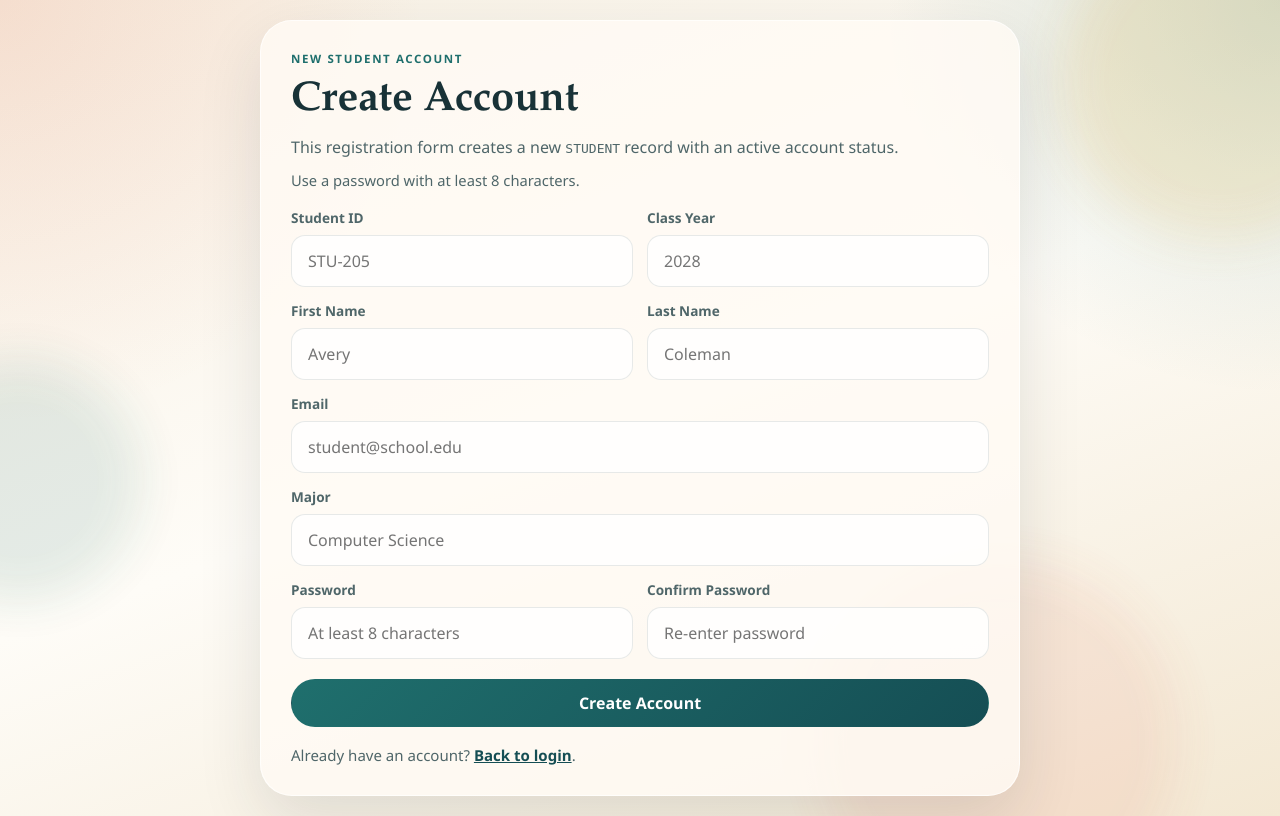
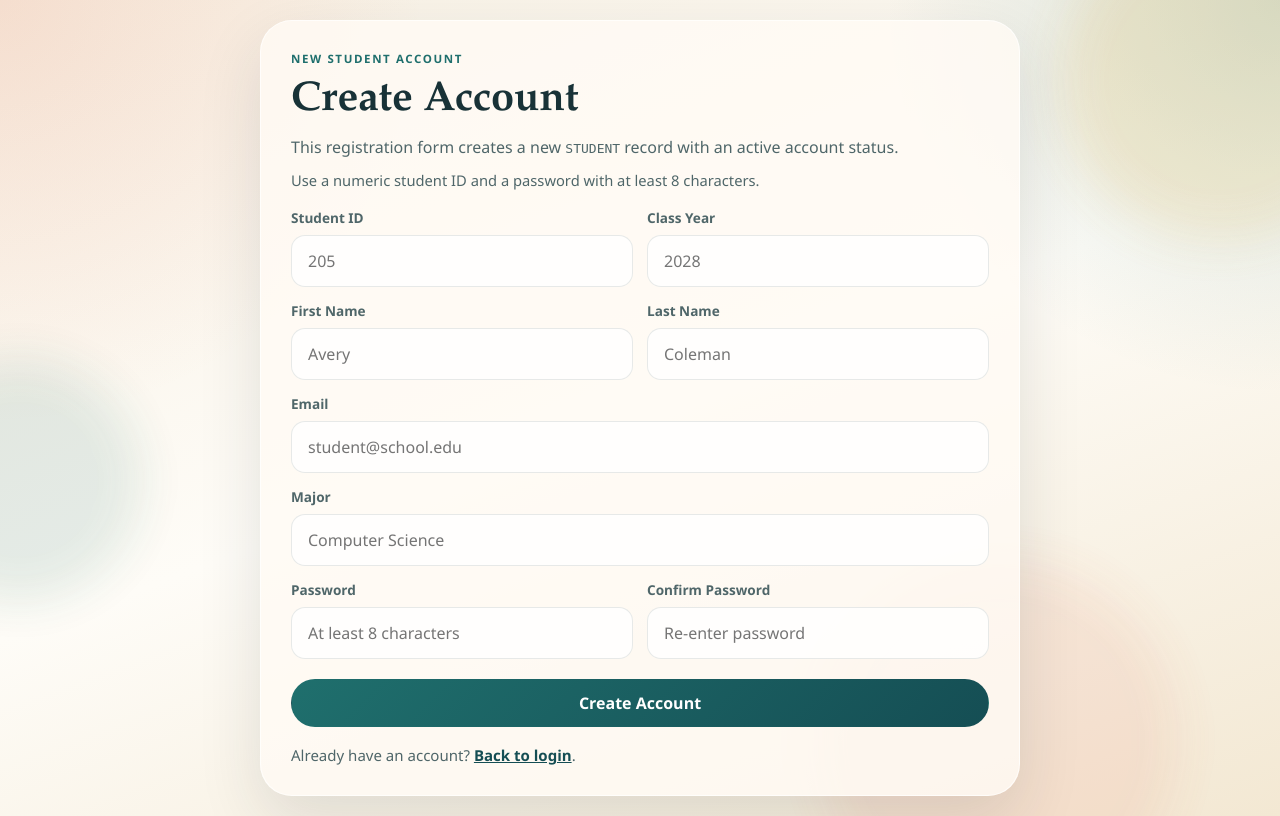
Before and after one commit to br0h4nf/CESOMS_formatted, a Flask app: page /signup in a window 1280 px wide. Run offline with Flask 3, Linux system fonts and the light colour scheme.

Commit message:
Quality of life stuff

```diff
--- a/backend/app.py
+++ b/backend/app.py
@@ -89,6 +89,18 @@ DB_CONFIG = load_db_config()
 
 def get_connection():
     return mysql.connector.connect(**DB_CONFIG)
+
+
+def normalize_student_id(raw_student_id):
+    candidate = (raw_student_id or "").strip()
+    if not candidate or not candidate.isdigit():
+        return None
+
+    normalized = str(int(candidate))
+    if normalized == "0":
+        return None
+
+    return normalized
 
 
 def ensure_auth_schema():
@@ -1098,8 +1110,19 @@ def login():
                         build_session_for_admin(admin)
                         return redirect(url_for("portal_home"))
                 else:
-                    student = fetch_student_by_id(cursor, form_values["account_id"])
-                    auth_user = fetch_auth_user(cursor, "student", form_values["account_id"])
+                    normalized_student_id = normalize_student_id(form_values["account_id"])
+                    if not normalized_student_id:
+                        error = "Student IDs must use numbers only."
+                        return render_template(
+                            "login.html",
+                            error=error,
+                            form_values=form_values,
+                            show_admin_setup=show_admin_setup,
+                        )
+
+                    form_values["account_id"] = normalized_student_id
+                    student = fetch_student_by_id(cursor, normalized_student_id)
+                    auth_user = fetch_auth_user(cursor, "student", normalized_student_id)
 
                     if not student or not auth_user or not check_password_hash(auth_user["passwordHash"], password):
                         error = "Invalid student ID or password."
@@ -1162,14 +1185,18 @@ def signup():
         }
         password = request.form.get("password", "")
         confirm_password = request.form.get("confirm_password", "")
+        normalized_student_id = normalize_student_id(form_values["student_id"])
 
         if any(not value for value in form_values.values()):
             error = "Fill in all account fields."
+        elif not normalized_student_id:
+            error = "Student IDs must use numbers only."
         elif len(password) < 8:
             error = "Password must be at least 8 characters."
         elif password != confirm_password:
             error = "Password confirmation does not match."
         else:
+            form_values["student_id"] = normalized_student_id
             conn = None
             cursor = None
             try:
@@ -1586,6 +1613,14 @@ def admin_create_user():
     try:
         conn = get_connection()
         cursor = conn.cursor()
+
+        if account_type == "student":
+            normalized_student_id = normalize_student_id(account_id)
+            if not normalized_student_id:
+                flash("Student account IDs must use numbers only.", "error")
+                return redirect(url_for("admin_dashboard"))
+            account_id = normalized_student_id
+
         if fetch_auth_user(cursor, account_type, account_id):
             flash("A login already exists for that account.", "error")
             return redirect(url_for("admin_dashboard"))
--- a/frontend/templates/admin_dashboard.html
+++ b/frontend/templates/admin_dashboard.html
@@ -80,7 +80,7 @@
               </label>
               <label class="field">
                 <span>Account ID</span>
-                <input type="text" name="account_id" placeholder="STU-300 or ADM-30" required />
+                <input type="text" name="account_id" placeholder="Student: 300 | Admin: 30" required />
               </label>
               <label class="field">
                 <span>First name</span>
--- a/frontend/templates/index.html
+++ b/frontend/templates/index.html
@@ -27,7 +27,7 @@
           <span class="status-pill">Schema-aligned demo workspace</span>
           <p id="termLabel" class="status-line"></p>
           <p class="status-note">
-            Built from the project proposal, Phase 2/4 writeups, and ERD.
+            Built from the project proposal, Phases all done for writeups, and ERD.
           </p>
         </div>
       </header>
--- a/frontend/templates/login.html
+++ b/frontend/templates/login.html
@@ -41,7 +41,7 @@
               type="text"
               name="account_id"
               autocomplete="username"
-              placeholder="STU-101 or ADM-10"
+              placeholder="Student: 205 | Admin: 10"
               value="{{ form_values.account_id }}"
               required
             />
--- a/frontend/templates/signup.html
+++ b/frontend/templates/signup.html
@@ -18,7 +18,7 @@
         <p class="auth-copy">
           This registration form creates a new <code>STUDENT</code> record with an active account status.
         </p>
-        <p class="auth-hint">Use a password with at least 8 characters.</p>
+        <p class="auth-hint">Use a numeric student ID and a password with at least 8 characters.</p>
 
         {% if error %}
         <p class="auth-error">{{ error }}</p>
@@ -32,7 +32,7 @@
           <div class="auth-grid">
             <label class="field">
               <span>Student ID</span>
-              <input type="text" name="student_id" placeholder="STU-205" value="{{ form_values.student_id }}" required />
+              <input type="text" name="student_id" inputmode="numeric" pattern="[0-9]+" placeholder="205" value="{{ form_values.student_id }}" required />
             </label>
 
             <label class="field">
```
